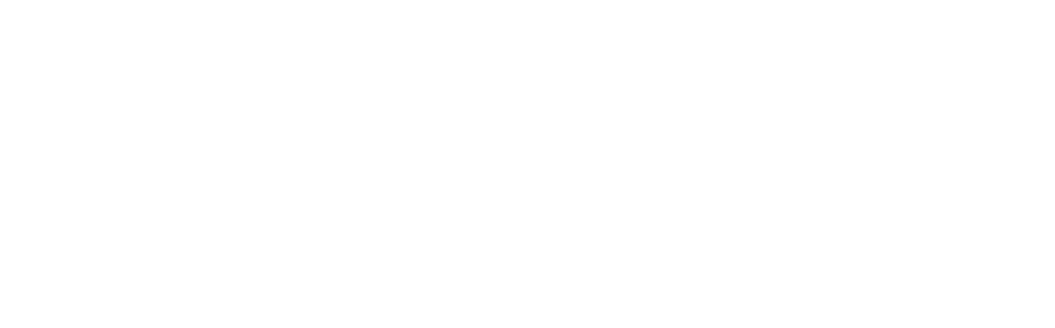
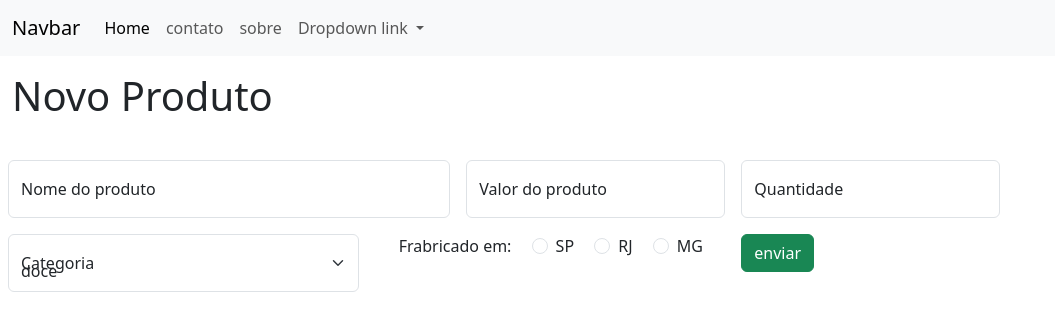
Before and after one commit to Thiago-Miguel-123/botastap, a plain HTML site: page contato.html in a window 1280 px wide. Shown: the whole page, without its empty margins (0-1055 px from the left). Drawn offline with nearby package versions, Linux system fonts and the light colour scheme.

Commit message:
form e cards

```diff
--- a/Sobre.html
+++ b/Sobre.html
@@ -0,0 +1,84 @@
+<!doctype html>
+<html lang="en">
+  <head>
+    <meta charset="utf-8">
+    <meta name="viewport" content="width=device-width, initial-scale=1">
+    <title>Bootstrap demo</title>
+    <link href="https://cdn.jsdelivr.net/npm/bootstrap@5.3.8/dist/css/bootstrap.min.css" rel="stylesheet" integrity="sha384-sRIl4kxILFvY47J16cr9ZwB07vP4J8+LH7qKQnuqkuIAvNWLzeN8tE5YBujZqJLB" crossorigin="anonymous">
+  </head>
+  <body>
+    <nav class="navbar navbar-expand-lg bg-body-tertiary">
+  <div class="container-fluid">
+    <a class="navbar-brand" href="#">Navbar</a>
+    <button class="navbar-toggler" type="button" data-bs-toggle="collapse" data-bs-target="#navbarNavDropdown" aria-controls="navbarNavDropdown" aria-expanded="false" aria-label="Toggle navigation">
+      <span class="navbar-toggler-icon"></span>
+    </button>
+    <div class="collapse navbar-collapse" id="navbarNavDropdown">
+      <ul class="navbar-nav">
+        <li class="nav-item">
+          <a class="nav-link active"  href="index.html">Home</a>
+        </li>
+        <li class="nav-item">
+          <a class="nav-link" href="contato.html">contato</a>
+        </li>
+        <li class="nav-item">
+          <a class="nav-link" aria-current="page" href="Sobre.html">sobre</a>
+        </li>
+        <li class="nav-item dropdown">
+          <a class="nav-link dropdown-toggle" href="#" role="button" data-bs-toggle="dropdown" aria-expanded="false">
+            Dropdown link
+          </a>
+          <ul class="dropdown-menu">
+            <li><a class="dropdown-item" href="#">Action</a></li>
+            <li><a class="dropdown-item" href="#">Another action</a></li>
+            <li><a class="dropdown-item" href="#">Something else here</a></li>
+          </ul>
+        </li>
+      </ul>
+    </div>
+  </div>
+</nav>
+<div class="container-fluid row">
+    <div class="alert alert-primary col-6" role="alert">
+    alert grande
+    </div>
+    <div class="alert alert-secondary col-4" role="alert">
+    alert medio
+    </div>
+    <div class="alert alert-success col-2" role="alert">
+    alert pequeno
+    </div>
+</div>
+
+<div class="container-fluid mt-3">
+  <div class="row gd-3">
+<div class="card col-md-3 offset-md-1 col-sm-12" style="width: 18rem;">
+  <div class="card-body">
+    <h5 class="card-title">Thiago</h5>
+    <h6 class="card-subtitle mb-2 text-body-secondary">Criador</h6>
+    <p class="card-text">Macarrão</p>
+    <a href="#" class="card-link">Card link</a>
+    <a href="#" class="card-link">Another link</a>
+  </div></div>
+
+<div class="card col-md-3 offset-md-1 col-sm-12" style="width: 18rem;">
+  <div class="card-body">
+    <h5 class="card-title">Macarrao</h5>
+    <h6 class="card-subtitle mb-2 text-body-secondary">Thiago</h6>
+    <p class="card-text">criador</p>
+    <a href="#" class="card-link">Card link</a>
+    <a href="#" class="card-link">Another link</a>
+  </div>
+</div>
+<div class="card col-md-3 offset-md-1 col-sm-12" style="width: 18rem;">
+  <div class="card-body ">
+    <h5 class="card-title" hidden>O preço de meu crime</h5>
+    <h6 class="card-subtitle mb-2 text-body-secondary" hidden>inteiro não quebrado</h6>
+    <p class="card-text" hidden>O mal espelhado</p>
+    <a href="#" class="card-link">Card link</a>
+    <a href="#" class="card-link">Another link</a>
+  </div>
+</div></div></div>
+    <script src="https://cdn.jsdelivr.net/npm/bootstrap@5.3.8/dist/js/bootstrap.bundle.min.js" integrity="sha384-FKyoEForCGlyvwx9Hj09JcYn3nv7wiPVlz7YYwJrWVcXK/BmnVDxM+D2scQbITxI" crossorigin="anonymous"></script>
+  </body>
+</html>
--- a/contato.html
+++ b/contato.html
@@ -0,0 +1,102 @@
+<!doctype html>
+<html lang="en">
+  <head>
+    <meta charset="utf-8">
+    <meta name="viewport" content="width=device-width, initial-scale=1">
+    <title>Bootstrap demo</title>
+    <link href="https://cdn.jsdelivr.net/npm/bootstrap@5.3.8/dist/css/bootstrap.min.css" rel="stylesheet" integrity="sha384-sRIl4kxILFvY47J16cr9ZwB07vP4J8+LH7qKQnuqkuIAvNWLzeN8tE5YBujZqJLB" crossorigin="anonymous">
+  </head>
+  <body>
+    <nav class="navbar navbar-expand-lg bg-body-tertiary">
+  <div class="container-fluid">
+    <a class="navbar-brand" href="#">Navbar</a>
+    <button class="navbar-toggler" type="button" data-bs-toggle="collapse" data-bs-target="#navbarNavDropdown" aria-controls="navbarNavDropdown" aria-expanded="false" aria-label="Toggle navigation">
+      <span class="navbar-toggler-icon"></span>
+    </button>
+    <div class="collapse navbar-collapse" id="navbarNavDropdown">
+      <ul class="navbar-nav">
+        <li class="nav-item">
+          <a class="nav-link active"  href="index.html">Home</a>
+        </li>
+        <li class="nav-item">
+          <a class="nav-link" aria-current="page" href="contato.html">contato</a>
+        </li>
+        <li class="nav-item">
+          <a class="nav-link" href="Sobre.html">sobre</a>
+        </li>
+        <li class="nav-item dropdown">
+          <a class="nav-link dropdown-toggle" href="#" role="button" data-bs-toggle="dropdown" aria-expanded="false">
+            Dropdown link
+          </a>
+          <ul class="dropdown-menu">
+            <li><a class="dropdown-item" href="#">Action</a></li>
+            <li><a class="dropdown-item" href="#">Another action</a></li>
+            <li><a class="dropdown-item" href="#">Something else here</a></li>
+          </ul>
+        </li>
+      </ul>
+    </div>
+  </div>
+</nav>
+
+<div class="container row mt-3">
+  <h1>Novo Produto</h1>
+  <form class="row g-3">
+    <div class="col-md-5 col-sm-12">
+      <div class="form-floating">
+        <label for="nome">Nome do produto</label>
+        <input type="text" name="nome" id="nome" required class="form-control" placeholder="digite o nome do produto">
+      </div></div>
+
+
+    <div class="col-md-3 col-sm-12">
+      <div class="form-floating">
+        <label for="valor">Valor do produto</label>
+        <input type="number" name="valor" id="valor" step="0.5" required class="form-control" placeholder="digite o valor do produto">
+      </div></div>
+
+    <div class="col-md-3 col-sm-12">
+      <div class="form-floating">
+        <label for="qtd">Quantidade</label>
+        <input type="number" name="qtd" id="qtd" required class="form-control" placeholder="digite a quantidade de produtos">
+      </div></div>
+
+    <div class="col-md-4 col-sm-12">
+      <div class="form-floating">
+      <label for="categoria">Categoria</label>
+      <select name="categoria" id="categoria" class="form-select">
+        <option value="pele">doce</option>
+        <option value="osso">sagado</option>
+        <option value="carne">agridoce</option>
+        <option value="sangue">neutro</option>
+      </select>
+    </div></div>
+
+    <div class="col-md-4 col-sm-12">
+      <label class="form-check form-check-inline">Frabricado em:</label>
+      <div class="form-check form-check-inline">
+        <label for="sp">SP</label>
+        <input type="radio" name="fab" id="sp" class="form-check-input">
+      </div>
+      <div class="form-check form-check-inline">
+        <label for="rj">RJ</label>
+        <input type="radio" name="fab" id="rj" class="form-check-input">
+      </div>
+      <div class="form-check form-check-inline">
+        <label for="mg">MG</label>
+        <input type="radio" name="fab" id="mg" class="form-check-input">
+      </div>
+
+    </div>
+
+    <div class="col-md-4 col-sm-12">
+      <button type="submit" class="btn btn-success">enviar</button>
+    </div>
+
+    </div>
+  </form>
+</div>
+
+    <script src="https://cdn.jsdelivr.net/npm/bootstrap@5.3.8/dist/js/bootstrap.bundle.min.js" integrity="sha384-FKyoEForCGlyvwx9Hj09JcYn3nv7wiPVlz7YYwJrWVcXK/BmnVDxM+D2scQbITxI" crossorigin="anonymous"></script>
+  </body>
+</html>
```
Also changed, not shown: index.html (+3 -3 lines).
